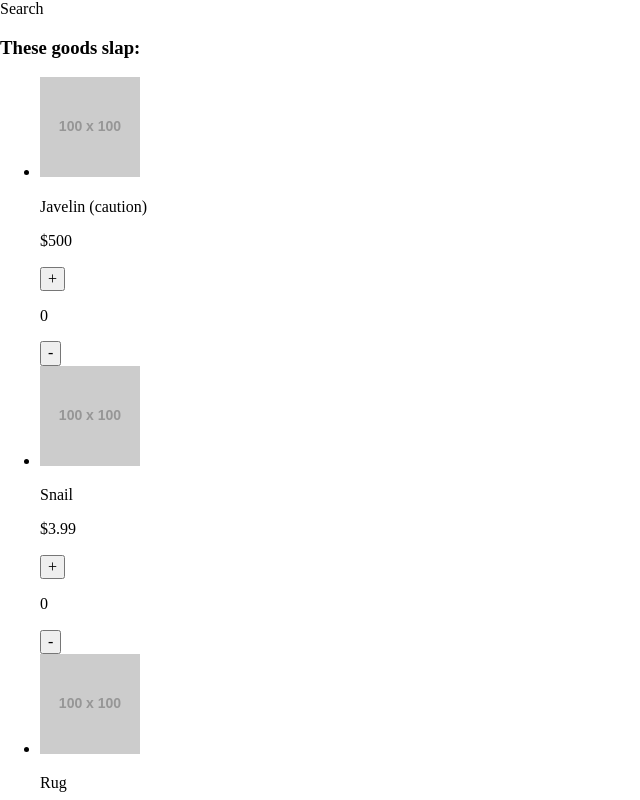
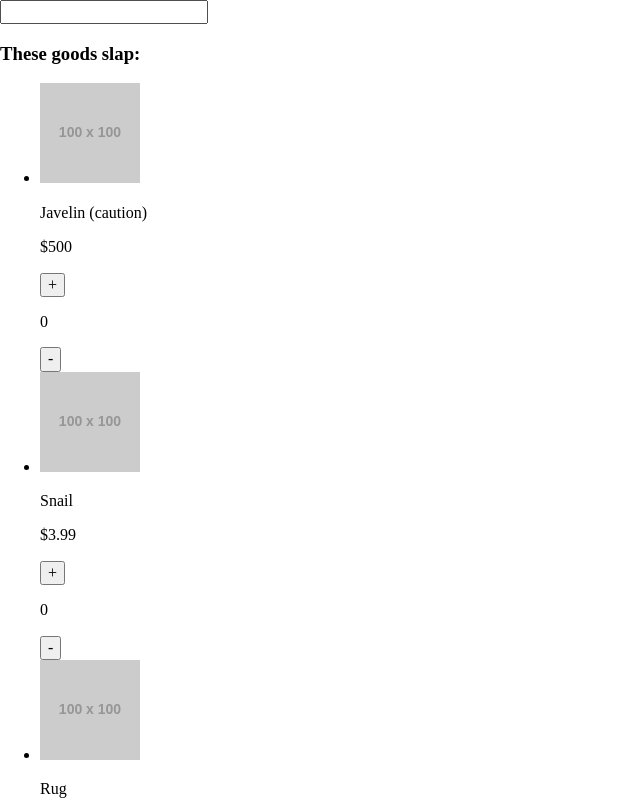
Before and after one commit to mmoga/reduxacommerce, a React (Create React App) app: page / in a window 1280 px wide. Shown: the top 800 px of the page, without its empty margins (0-640 px from the left). Built offline with nearby package versions, Linux system fonts and the light colour scheme.

Commit message:
connected search bar with appropriate state and dispatch props

```diff
--- a/src/SearchBar.js
+++ b/src/SearchBar.js
@@ -1,10 +1,26 @@
 import React from 'react';
-
+import { connect } from 'react-redux';
 
 const SearchBar = (props) => {
     return (
-        <div>Search</div>
+        <div>
+            <input type="text"
+                value={props.searchTerm}
+                onChange={(e) => props.updateSearch(e.target.value)}/>
+        </div>
     );
 }
 
-export default SearchBar;
+const mapStateToProps = state => {
+    return {
+        searchTerm: state.search
+    };
+}
+
+const mapDispatchToProps = dispatch => {
+    return {
+        updateSearch: term => dispatch({type: 'UPDATE_SEARCH', payload: {value: term}})
+    };
+}
+
+export default connect(mapStateToProps, mapDispatchToProps)(SearchBar);
```
